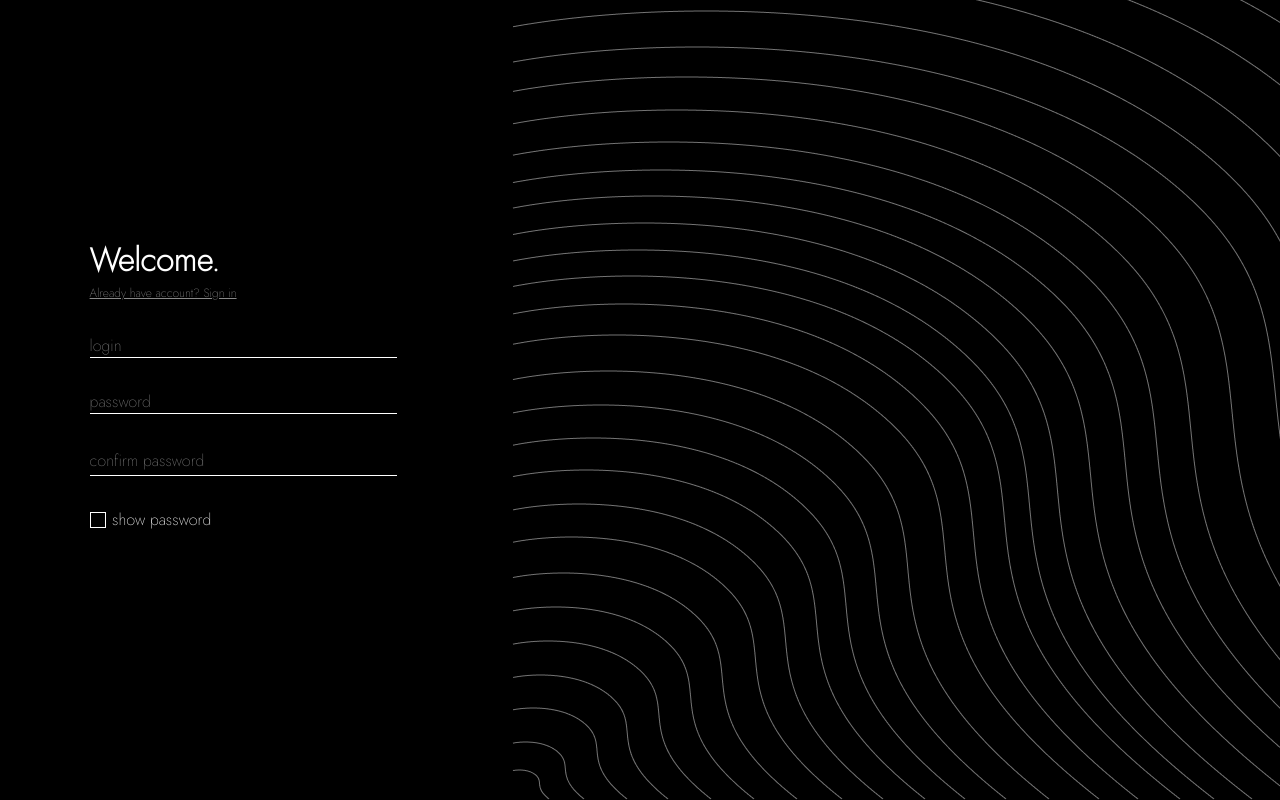
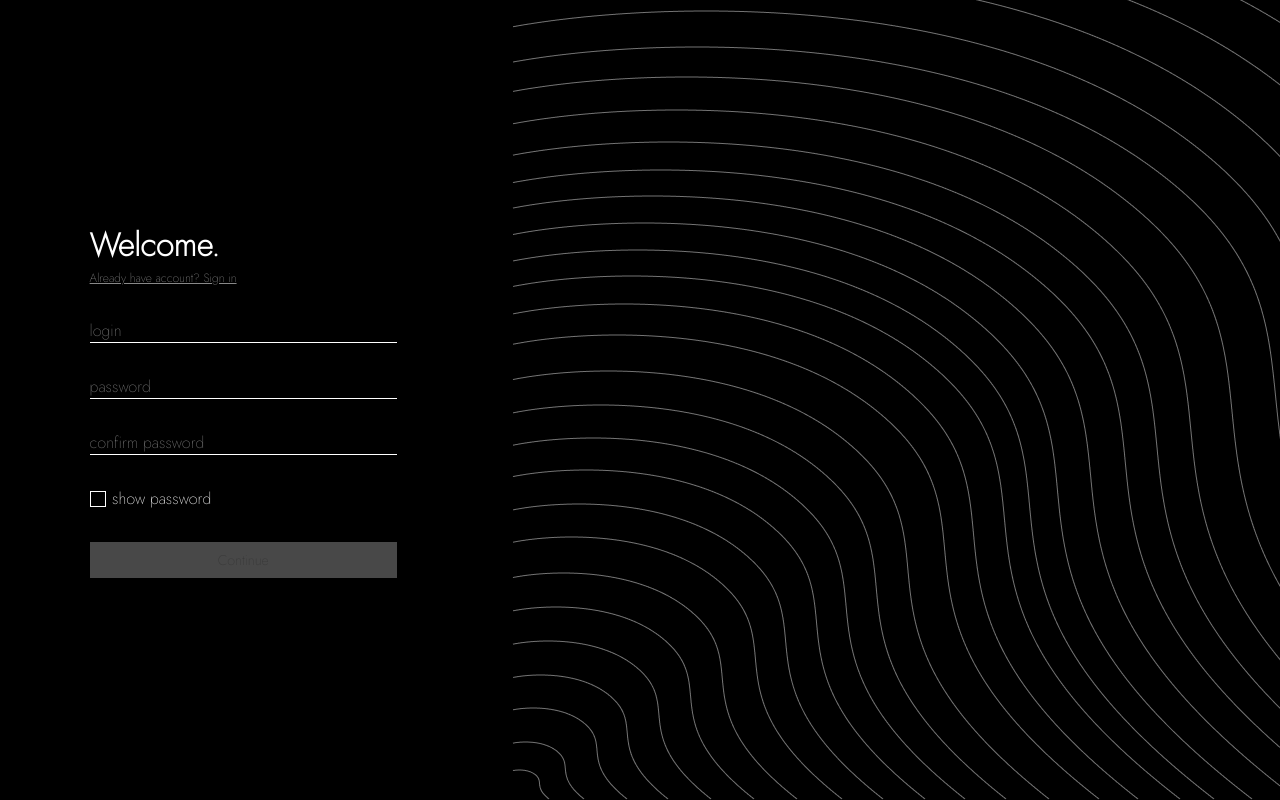
Before and after one commit to harukee-dev/fullstack_chat, a React (Create React App) app: page /register in a window 1280 px wide. Shown: the top 800 px of the page. Built offline with nearby package versions, Linux system fonts and the light colour scheme.

Commit message:
changed register button - now is continue button

```diff
--- a/src/pages/RegisterPage/RegisterPage.module.css
+++ b/src/pages/RegisterPage/RegisterPage.module.css
@@ -272,3 +272,18 @@
   bottom: 4px;
   background-color: white;
 }
+
+.continueButton {
+  border: none;
+  height: 4.5vh;
+  width: 60%;
+  margin-left: 7vw;
+  font-family: 'Jost ExtraLight', sans-serif;
+  font-size: 1.75vh;
+  cursor: pointer;
+  transition: ease 0.2s;
+}
+
+.continueButton:hover {
+  background-color: #bdbdbd;
+}
--- a/src/pages/RegisterPage/RegisterPage.tsx
+++ b/src/pages/RegisterPage/RegisterPage.tsx
@@ -124,7 +124,7 @@ export const Register = () => {
             onChange={(e) => setConfirmPassword(e.target.value)}
             placeholder="confirm password"
           />
-          <button
+          {/* <button
             className={isButtonHidden ? cl.loginButton : cl.hiddenLoginButton}
             onClick={handleRegister}
           >
@@ -134,7 +134,7 @@ export const Register = () => {
               src={arrowIcon}
               alt="arrow-icon"
             />
-          </button>
+          </button> */}
         </div>
         <div className={cl.visibilityContainer}>
           {/* <input
@@ -148,7 +148,14 @@ export const Register = () => {
           />
           <p className={cl.visibilityText}>show password</p>
         </div>
-        <p className={cl.error}>{error}</p>
+        {error && <p className={cl.error}>{error}</p>}
+        <button
+          disabled={!isButtonHidden}
+          onClick={handleRegister}
+          className={cl.continueButton}
+        >
+          Continue
+        </button>
       </div>
       <div className={cl.rightContainer}>
         <img
```
